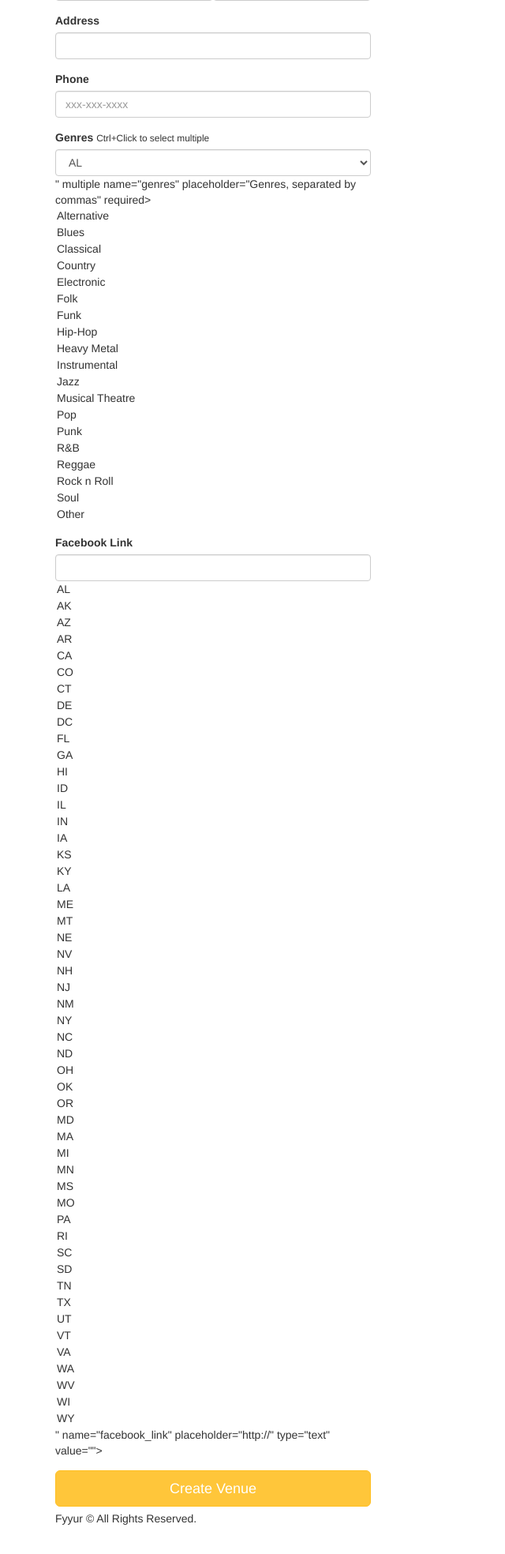
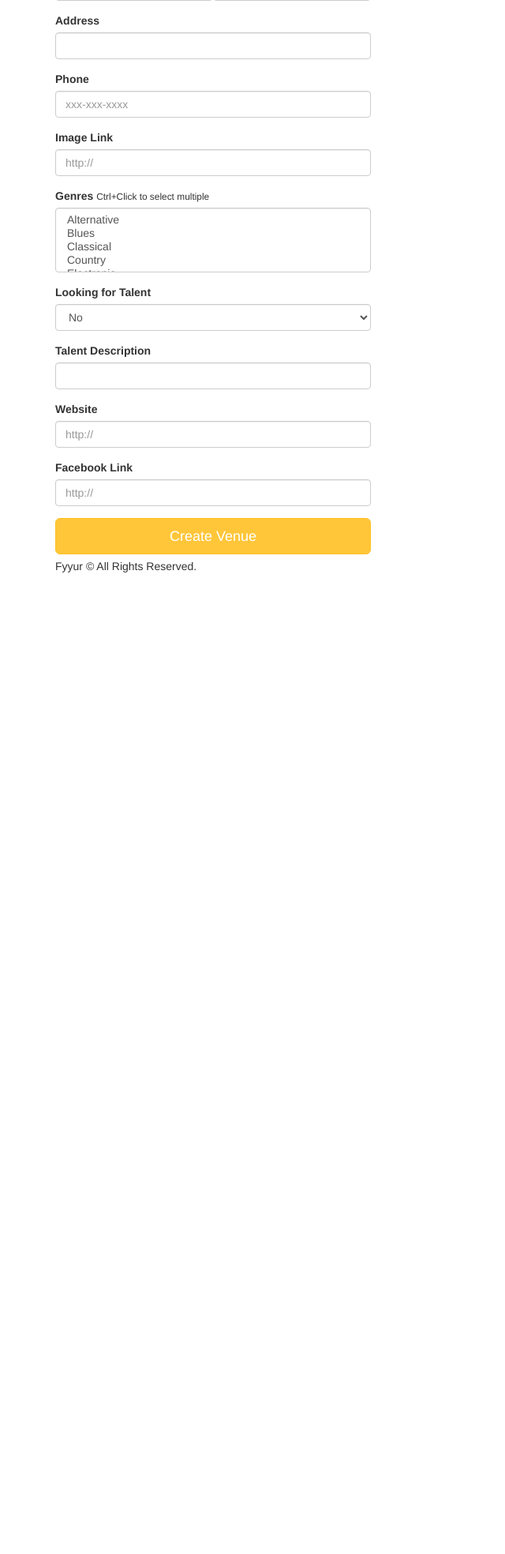
Before and after one commit to akueisara/full-stack-web-projects, a Flask app: page /venues/create in a window 1280 px wide. Shown: the part 268-2236 px from the top of the page at 79% size, without its empty margins (0-640 px from the left). After the commit the page ends 993 px from the top, so only its background shows below. Run offline with Flask 2, Linux system fonts and the light colour scheme; some libraries are stand-ins or nearby versions.

Commit message:
Implement form submissions for creating new Venues

```diff
--- a/01_fyyur/starter_code/app.py
+++ b/01_fyyur/starter_code/app.py
@@ -13,6 +13,7 @@
 from flask_wtf import Form
 from forms import *
 from flask_migrate import Migrate
+
 #----------------------------------------------------------------------------#
 # App Config.
 #----------------------------------------------------------------------------#
@@ -258,12 +259,44 @@
 def create_venue_submission():
   # TODO: insert form data as a new Venue record in the db, instead
   # TODO: modify data to be the data object returned from db insertion
-
-  # on successful db insert, flash success
-  flash('Venue ' + request.form['name'] + ' was successfully listed!')
-  # TODO: on unsuccessful db insert, flash an error instead.
-  # e.g., flash('An error occurred. Venue ' + data.name + ' could not be listed.')
-  # see: http://flask.pocoo.org/docs/1.0/patterns/flashing/
+  form = VenueForm()
+  if form.validate_on_submit():
+    try:
+      venue = Venue(
+        name=request.form['name'],
+        city=request.form['city'],
+        state=request.form['state'],
+        address=request.form['address'],
+        phone=request.form['phone'],
+        image_link=request.form['image_link'],
+        seeking_talent= request.form['seeking_talent'] == 'Yes',
+        seeking_description=request.form['seeking_description'],
+        website=request.form['website'],
+        facebook_link=request.form['facebook_link']
+      )
+      for genre in request.form.getlist('genres'):
+        existing_genre = Genre.query.filter_by(name=genre).one_or_none()
+        if existing_genre:
+            venue.genres.append(existing_genre)
+        else:
+          new_genre = Genre(name=genre)
+          db.session.add(new_genre)
+          venue.genres.append(new_genre)
+      db.session.add(venue)
+      db.session.commit()
+      # on successful db insert, flash success
+      flash('Venue ' + request.form['name'] + ' was successfully listed!')
+    # TODO: on unsuccessful db insert, flash an error instead.
+    # e.g., flash('An error occurred. Venue ' + data.name + ' could not be listed.')
+    # see: http://flask.pocoo.org/docs/1.0/patterns/flashing/
+    except:
+      db.session.rollback()
+      flash('An error occurred. Venue ' + request.form['name'] + ' could not be listed.')
+    finally:
+      db.session.close()
+  else:
+    flash('Venue ' + request.form['name'] + ' failed due to validation error(s)!')
+    flash(form.errors)
   return render_template('pages/home.html')
 
 @app.route('/venues/<venue_id>', methods=['DELETE'])
--- a/01_fyyur/starter_code/forms.py
+++ b/01_fyyur/starter_code/forms.py
@@ -1,7 +1,14 @@
 from datetime import datetime
 from flask_wtf import Form
 from wtforms import StringField, SelectField, SelectMultipleField, DateTimeField
-from wtforms.validators import DataRequired, AnyOf, URL
+from wtforms.validators import DataRequired, AnyOf, Optional, URL, ValidationError
+import re
+
+def validate_phone(form,field):
+    us_phone_num = '^([0-9]{3})[-][0-9]{3}[-][0-9]{4}$'
+    match = re.search(us_phone_num, field.data)
+    if not match:
+        raise ValidationError('Invalid phone number')
 
 class ShowForm(Form):
     artist_id = StringField(
@@ -83,10 +90,10 @@
         'address', validators=[DataRequired()]
     )
     phone = StringField(
-        'phone'
+        'phone', validators=[Optional(), validate_phone]
     )
     image_link = StringField(
-        'image_link'
+        'image_link', validators=[Optional(), URL()]
     )
     genres = SelectMultipleField(
         # TODO implement enum restriction
@@ -114,7 +121,20 @@
         ]
     )
     facebook_link = StringField(
-        'facebook_link', validators=[URL()]
+        'facebook_link', validators=[Optional(), URL()]
+    )
+    website = StringField(
+        'website', validators=[Optional(), URL()]
+    )
+    seeking_talent = SelectField(
+        'seeking_talent', validators=[DataRequired()],
+        choices=[
+            ('No', 'No'),
+            ('Yes', 'Yes')
+        ]
+    )
+    seeking_description = StringField(
+        'seeking_description'
     )
 
 class ArtistForm(Form):
@@ -182,10 +202,10 @@
     )
     phone = StringField(
         # TODO implement validation logic for state
-        'phone'
+        'phone', validators=[DataRequired()]
     )
     image_link = StringField(
-        'image_link'
+        'image_link', validators=[URL()]
     )
     genres = SelectMultipleField(
         # TODO implement enum restriction
--- a/01_fyyur/starter_code/templates/forms/new_venue.html
+++ b/01_fyyur/starter_code/templates/forms/new_venue.html
@@ -3,6 +3,7 @@
 {% block content %}
   <div class="form-wrapper">
     <form method="post" class="form">
+      {{form.hidden_tag()}}
       <h3 class="form-heading">List a new venue <a href="{{ url_for('index') }}" title="Back to homepage"><i class="fa fa-home pull-right"></i></a></h3>
       <div class="form-group">
         <label for="name">Name</label>
@@ -26,16 +27,32 @@
       <div class="form-group">
           <label for="phone">Phone</label>
           {{ form.phone(class_ = 'form-control', placeholder='xxx-xxx-xxxx', autofocus = true) }}
-        </div>
+      </div>
+      <div class="form-group">
+        <label for="image_link">Image Link</label>
+        {{ form.image_link(class_ = 'form-control', placeholder='http://', autofocus = true) }}
+      </div>
       <div class="form-group">
         <label for="genres">Genres</label>
         <small>Ctrl+Click to select multiple</small>
-        {{ form.genres(class_ = 'form-control', placeholder='Genres, separated by commas', id=form.state, autofocus = true) }}
+        {{ form.genres(class_ = 'form-control', placeholder='Genres, separated by commas', autofocus = true) }}
       </div>
       <div class="form-group">
-          <label for="genres">Facebook Link</label>
-          {{ form.facebook_link(class_ = 'form-control', placeholder='http://', id=form.state, autofocus = true) }}
-        </div>
+          <label for="seeking_talent">Looking for Talent</label>
+          {{ form.seeking_talent(class_ = 'form-control', autofocus = true) }}
+      </div>
+      <div class="form-group">
+        <label for="seeking_description">Talent Description</label>
+        {{ form.seeking_description(class_ = 'form-control', autofocus = true) }}
+      </div>
+      <div class="form-group">
+        <label for="website">Website</label>
+        {{ form.website(class_ = 'form-control', placeholder='http://', autofocus = true) }}
+      </div>
+      <div class="form-group">
+        <label for="facebook_link">Facebook Link</label>
+        {{ form.facebook_link(class_ = 'form-control', placeholder='http://', autofocus = true) }}
+      </div>
       <input type="submit" value="Create Venue" class="btn btn-primary btn-lg btn-block">
     </form>
   </div>
```
